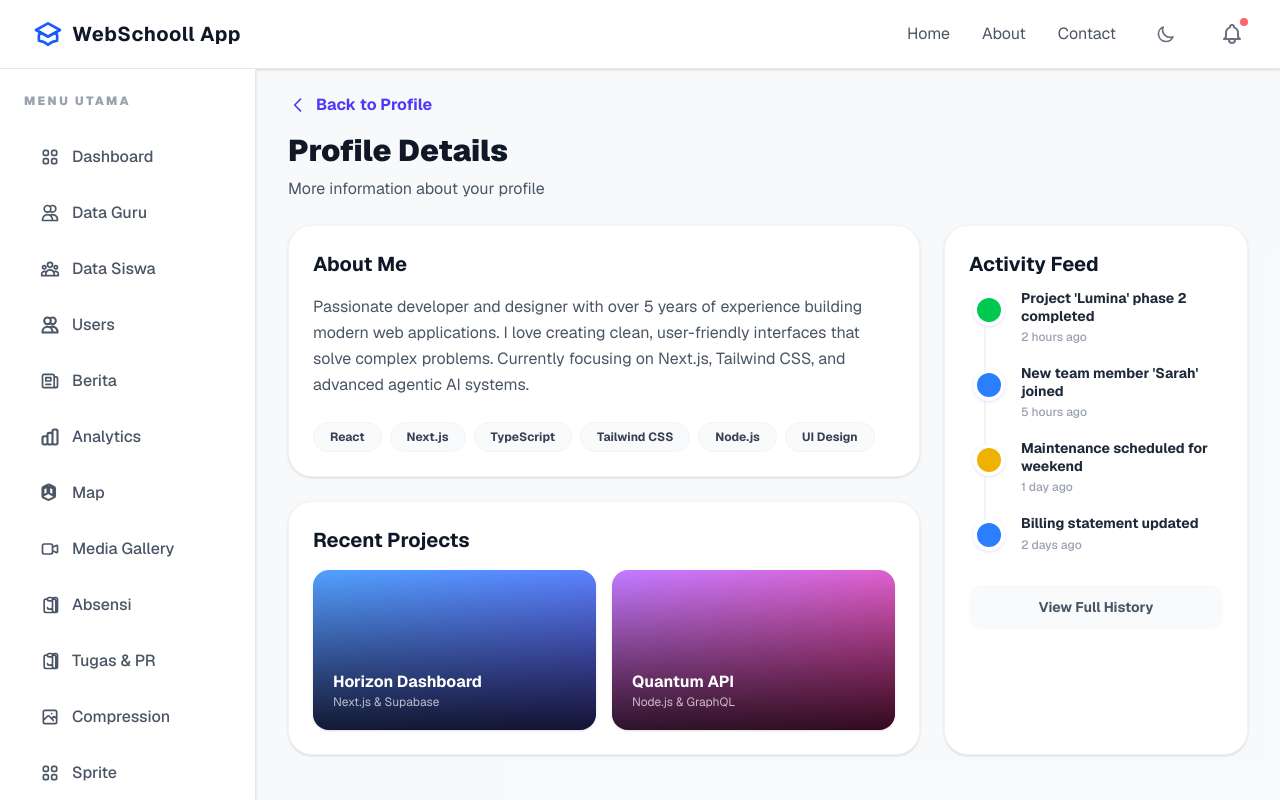
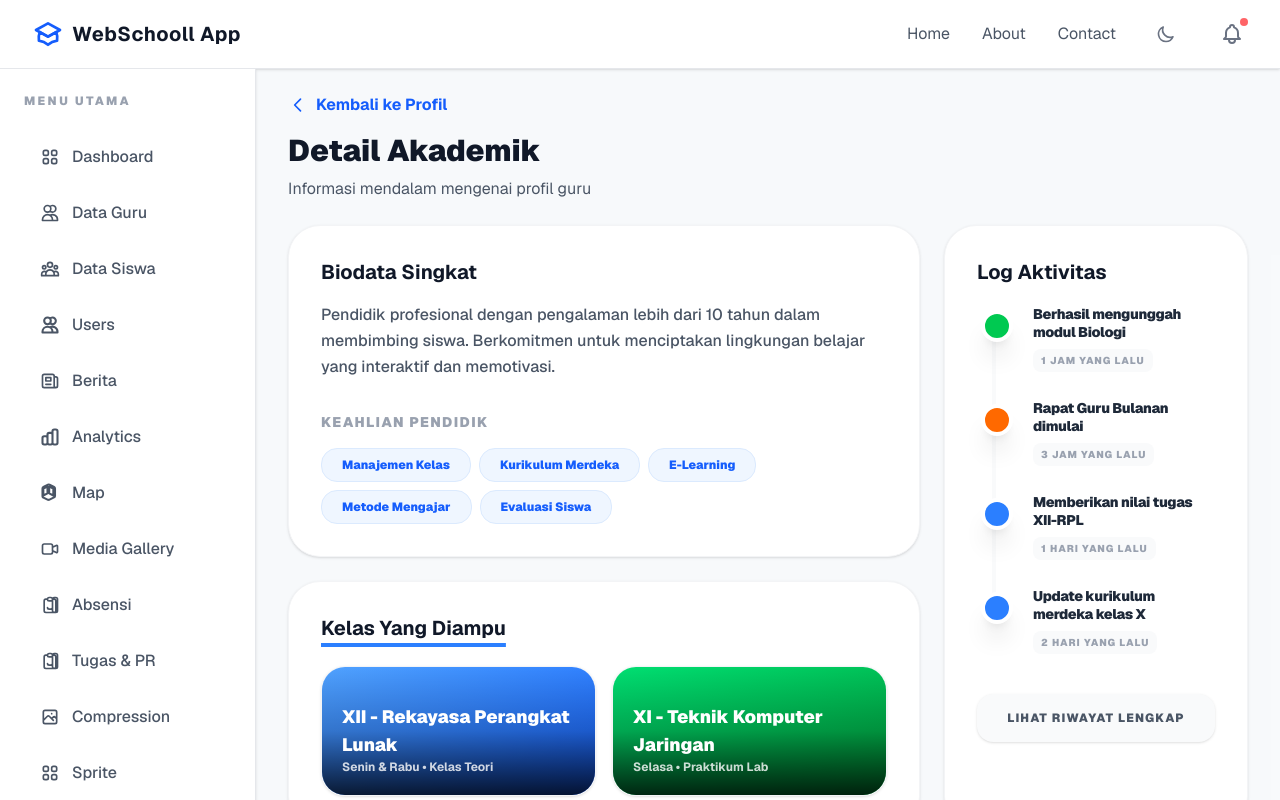
Before and after one commit to Upi03/webscholl-app.github, a Next.js app: page /profile-details in a window 1280 px wide. Shown: the top 800 px of the page. Built offline with nearby package versions, Linux system fonts and the light colour scheme.

Commit message:
feat: refactor profile to school context and Indonesian language

```diff
--- a/app/profile-details/page.tsx
+++ b/app/profile-details/page.tsx
@@ -6,7 +6,7 @@ import Sidebar from "../components/Sidebar";
 import Link from "next/link";
 
 export default function ProfileDetailsPage() {
-    const [userData, setUserData] = React.useState<{ username?: string; email?: string } | null>(null);
+    const [userData, setUserData] = React.useState<{ username?: string; email?: string; role?: string } | null>(null);
 
     React.useEffect(() => {
         const storedUser = localStorage.getItem("currentUser");
@@ -15,12 +15,24 @@ export default function ProfileDetailsPage() {
         }
     }, []);
 
-    const activities = [
-        { title: "Project 'Lumina' phase 2 completed", time: "2 hours ago", type: "success" },
-        { title: "New team member 'Sarah' joined", time: "5 hours ago", type: "info" },
-        { title: "Maintenance scheduled for weekend", time: "1 day ago", type: "warning" },
-        { title: "Billing statement updated", time: "2 days ago", type: "info" },
+    const isStudent = userData?.role === "student";
+
+    const activities = isStudent ? [
+        { title: "Mengumpulkan Tugas Matematika", time: "2 jam yang lalu", type: "success" },
+        { title: "Hadir tepat waktu di kelas Fisika", time: "5 jam yang lalu", type: "info" },
+        { title: "Jadwal Ujian Semester dirilis", time: "1 hari yang lalu", type: "warning" },
+        { title: "Menerima Feedback Guru Seni Budaya", time: "2 hari yang lalu", type: "info" },
+    ] : [
+        { title: "Berhasil mengunggah modul Biologi", time: "1 jam yang lalu", type: "success" },
+        { title: "Rapat Guru Bulanan dimulai", time: "3 jam yang lalu", type: "warning" },
+        { title: "Memberikan nilai tugas XII-RPL", time: "1 hari yang lalu", type: "info" },
+        { title: "Update kurikulum merdeka kelas X", time: "2 hari yang lalu", type: "info" },
     ];
+
+    const studentBio = "Seorang siswa yang bersemangat dalam belajar teknologi informasi dan desain kreatif. Fokus pada pengembangan diri untuk menjadi web developer profesional di masa depan.";
+    const teacherBio = "Pendidik profesional dengan pengalaman lebih dari 10 tahun dalam membimbing siswa. Berkomitmen untuk menciptakan lingkungan belajar yang interaktif dan memotivasi.";
+
+    const skills = isStudent ? ["Matematika", "Bahasa Inggris", "Desain Grafis", "Pemrograman", "Olahraga", "Seni"] : ["Manajemen Kelas", "Kurikulum Merdeka", "E-Learning", "Metode Mengajar", "Evaluasi Siswa"];
 
     return (
         <div className="min-h-screen flex flex-col bg-slate-50 dark:bg-gray-950 font-sans transition-colors duration-300">
@@ -31,47 +43,53 @@ export default function ProfileDetailsPage() {
                     <div className="max-w-6xl mx-auto px-4 sm:px-6 lg:px-8 pt-6 pb-6">
                         {/* Header */}
                         <div className="mb-6">
-                            <Link href="/profile" className="inline-flex items-center gap-2 text-indigo-600 dark:text-indigo-400 hover:text-indigo-700 dark:hover:text-indigo-300 font-bold mb-4">
+                            <Link href="/profile" className="inline-flex items-center gap-2 text-blue-600 dark:text-blue-400 hover:text-blue-700 dark:hover:text-blue-300 font-bold mb-4">
                                 <svg className="w-5 h-5" fill="none" stroke="currentColor" viewBox="0 0 24 24">
                                     <path strokeLinecap="round" strokeLinejoin="round" strokeWidth={2} d="M15 19l-7-7 7-7" />
                                 </svg>
-                                Back to Profile
+                                Kembali ke Profil
                             </Link>
-                            <h1 className="text-3xl font-black text-gray-900 dark:text-white">Profile Details</h1>
-                            <p className="text-gray-600 dark:text-gray-400 mt-2">More information about {userData?.username || "your profile"}</p>
+                            <h1 className="text-3xl font-black text-gray-900 dark:text-white">Detail Akademik</h1>
+                            <p className="text-gray-600 dark:text-gray-400 mt-2">Informasi mendalam mengenai profil {isStudent ? "siswa" : "guru"}</p>
                         </div>
 
                         <div className="grid grid-cols-1 lg:grid-cols-3 gap-6">
                             {/* Bio / About */}
                             <div className="lg:col-span-2 space-y-6">
-                                <div className="bg-white dark:bg-gray-900 p-6 rounded-3xl shadow-sm border border-gray-100 dark:border-gray-800">
-                                    <h3 className="text-xl font-bold text-gray-900 dark:text-white mb-4">About Me</h3>
-                                    <p className="text-gray-600 dark:text-gray-400 leading-relaxed">
-                                        Passionate developer and designer with over 5 years of experience building modern web applications.
-                                        I love creating clean, user-friendly interfaces that solve complex problems. Currently focusing
-                                        on Next.js, Tailwind CSS, and advanced agentic AI systems.
+                                <div className="bg-white dark:bg-gray-900 p-8 rounded-[2rem] shadow-sm border border-gray-100 dark:border-gray-800">
+                                    <h3 className="text-xl font-bold text-gray-900 dark:text-white mb-4">Biodata Singkat</h3>
+                                    <p className="text-gray-600 dark:text-gray-400 leading-relaxed font-medium">
+                                        {isStudent ? studentBio : teacherBio}
                                     </p>
-                                    <div className="mt-6 flex flex-wrap gap-2">
-                                        {["React", "Next.js", "TypeScript", "Tailwind CSS", "Node.js", "UI Design"].map((skill) => (
-                                            <span key={skill} className="px-4 py-1.5 bg-gray-50 dark:bg-gray-800 text-gray-700 dark:text-gray-300 rounded-full text-xs font-bold border border-gray-100 dark:border-gray-700">
-                                                {skill}
-                                            </span>
-                                        ))}
+                                    <div className="mt-8">
+                                        <h4 className="text-sm font-black text-gray-400 dark:text-gray-500 uppercase tracking-widest mb-4">{isStudent ? "Mata Pelajaran Favorit" : "Keahlian Pendidik"}</h4>
+                                        <div className="flex flex-wrap gap-2">
+                                            {skills.map((skill) => (
+                                                <span key={skill} className="px-5 py-2 bg-blue-50 dark:bg-blue-900/20 text-blue-600 dark:text-blue-400 rounded-2xl text-xs font-black border border-blue-100 dark:border-blue-800/50">
+                                                    {skill}
+                                                </span>
+                                            ))}
+                                        </div>
                                     </div>
                                 </div>
 
-                                <div className="bg-white dark:bg-gray-900 p-6 rounded-3xl shadow-sm border border-gray-100 dark:border-gray-800">
-                                    <h3 className="text-xl font-bold text-gray-900 dark:text-white mb-4">Recent Projects</h3>
+                                <div className="bg-white dark:bg-gray-900 p-8 rounded-[2rem] shadow-sm border border-gray-100 dark:border-gray-800">
+                                    <h3 className="text-xl font-bold text-gray-900 dark:text-white mb-6 underline decoration-blue-500 decoration-4 underline-offset-8">
+                                        {isStudent ? "Jadwal Kelas Besok" : "Kelas Yang Diampu"}
+                                    </h3>
                                     <div className="grid grid-cols-1 md:grid-cols-2 gap-4">
-                                        {[
-                                            { title: "Horizon Dashboard", tech: "Next.js & Supabase", img: "bg-gradient-to-br from-blue-400 to-indigo-500" },
-                                            { title: "Quantum API", tech: "Node.js & GraphQL", img: "bg-gradient-to-br from-purple-400 to-pink-500" },
-                                        ].map((project, i) => (
-                                            <div key={i} className="group relative rounded-2xl overflow-hidden cursor-pointer shadow-sm">
-                                                <div className={`h-40 w-full ${project.img} group-hover:scale-110 transition-transform duration-500`}></div>
-                                                <div className="absolute inset-0 bg-gradient-to-t from-black/80 to-transparent flex flex-col justify-end p-5">
-                                                    <h4 className="text-white font-bold">{project.title}</h4>
-                                                    <p className="text-white/70 text-xs">{project.tech}</p>
+                                        {(isStudent ? [
+                                            { title: "Matematika Arimatika", time: "07:30 - 09:00", instructor: "Pak Budi", color: "from-blue-400 to-blue-600" },
+                                            { title: "Bahasa Indonesia", time: "09:15 - 10:45", instructor: "Ibu Siti", color: "from-purple-400 to-purple-600" },
+                                        ] : [
+                                            { title: "XII - Rekayasa Perangkat Lunak", time: "Senin & Rabu", instructor: "Kelas Teori", color: "from-blue-400 to-blue-600" },
+                                            { title: "XI - Teknik Komputer Jaringan", time: "Selasa", instructor: "Praktikum Lab", color: "from-green-400 to-green-600" },
+                                        ]).map((item, i) => (
+                                            <div key={i} className="group relative rounded-3xl overflow-hidden cursor-pointer shadow-sm border border-gray-100 dark:border-gray-800">
+                                                <div className={`h-32 w-full bg-gradient-to-br ${item.color} group-hover:scale-110 transition-transform duration-500`}></div>
+                                                <div className="absolute inset-0 bg-gradient-to-t from-black/80 via-black/20 to-transparent flex flex-col justify-end p-5">
+                                                    <h4 className="text-white font-black text-lg">{item.title}</h4>
+                                                    <p className="text-white/80 text-xs font-bold">{item.time} • {item.instructor}</p>
                                                 </div>
                                             </div>
                                         ))}
@@ -81,25 +99,25 @@ export default function ProfileDetailsPage() {
 
                             {/* Activity Feed */}
                             <div className="space-y-6">
-                                <div className="bg-white dark:bg-gray-900 p-6 rounded-3xl shadow-sm border border-gray-100 dark:border-gray-800 h-full">
-                                    <h3 className="text-xl font-bold text-gray-900 dark:text-white mb-4">Activity Feed</h3>
-                                    <div className="space-y-6 relative">
-                                        <div className="absolute top-0 bottom-0 left-[15px] w-0.5 bg-gray-100 dark:bg-gray-800"></div>
+                                <div className="bg-white dark:bg-gray-900 p-8 rounded-[2rem] shadow-sm border border-gray-100 dark:border-gray-800 h-full">
+                                    <h3 className="text-xl font-bold text-gray-900 dark:text-white mb-6">Log Aktivitas</h3>
+                                    <div className="space-y-8 relative">
+                                        <div className="absolute top-0 bottom-0 left-[15px] w-1 bg-gray-50 dark:bg-gray-800 rounded-full"></div>
                                         {activities.map((activity, i) => (
-                                            <div key={i} className="relative flex gap-4 pl-1">
-                                                <div className={`w-8 h-8 rounded-full border-4 border-white dark:border-gray-900 z-10 flex items-center justify-center text-xs shadow-sm shadow-indigo-100 dark:shadow-none
+                                            <div key={i} className="relative flex gap-5 pl-1">
+                                                <div className={`w-8 h-8 rounded-full border-4 border-white dark:border-gray-900 z-10 flex items-center justify-center text-xs shadow-xl
                                                     ${activity.type === 'success' ? 'bg-green-500' :
-                                                        activity.type === 'warning' ? 'bg-yellow-500' : 'bg-blue-500'}`}>
+                                                        activity.type === 'warning' ? 'bg-orange-500' : 'bg-blue-500'}`}>
                                                 </div>
                                                 <div className="flex-1 -mt-1">
-                                                    <p className="text-sm font-bold text-gray-800 dark:text-gray-200 leading-tight">{activity.title}</p>
-                                                    <p className="text-xs text-gray-400 mt-1 font-medium">{activity.time}</p>
+                                                    <p className="text-sm font-black text-gray-800 dark:text-gray-200 leading-tight tracking-tight">{activity.title}</p>
+                                                    <p className="text-[10px] text-gray-400 mt-2 font-black uppercase tracking-widest bg-gray-50 dark:bg-gray-800/50 inline-block px-2 py-1 rounded-lg">{activity.time}</p>
                                                 </div>
                                             </div>
                                         ))}
                                     </div>
-                                    <button className="w-full mt-8 py-3 bg-slate-50 dark:bg-gray-800/50 hover:bg-slate-100 dark:hover:bg-gray-800 text-gray-600 dark:text-gray-400 rounded-xl text-sm font-bold transition-colors">
-                                        View Full History
+                                    <button className="w-full mt-10 py-4 bg-gray-50 dark:bg-gray-800/50 hover:bg-blue-50 dark:hover:bg-blue-900/20 text-gray-600 dark:text-gray-400 hover:text-blue-600 dark:hover:text-blue-400 rounded-2xl text-xs font-black uppercase tracking-widest transition-all shadow-sm">
+                                        Lihat Riwayat Lengkap
                                     </button>
                                 </div>
                             </div>
--- a/app/profile/page.tsx
+++ b/app/profile/page.tsx
@@ -6,7 +6,7 @@ import Sidebar from "../components/Sidebar";
 import Link from "next/link";
 
 export default function ProfilePage() {
-    const [userData, setUserData] = React.useState<{ username?: string; email?: string } | null>(null);
+    const [userData, setUserData] = React.useState<{ username?: string; email?: string; role?: string } | null>(null);
 
     React.useEffect(() => {
         const storedUser = localStorage.getItem("currentUser");
@@ -15,11 +15,18 @@ export default function ProfilePage() {
         }
     }, []);
 
-    const stats = [
-        { label: "Completed Projects", value: "24", icon: "🚀", color: "bg-blue-500" },
-        { label: "Hours Tracked", value: "1,280", icon: "⏱️", color: "bg-purple-500" },
-        { label: "Team Members", value: "12", icon: "👥", color: "bg-green-500" },
-        { label: "Client Satisfaction", value: "98%", icon: "⭐", color: "bg-yellow-500" },
+    const isStudent = userData?.role === "student";
+
+    const stats = isStudent ? [
+        { label: "Kehadiran", value: "95%", icon: "📅", color: "bg-blue-500" },
+        { label: "Tugas Masuk", value: "12", icon: "📚", color: "bg-green-500" },
+        { label: "Nilai Rerata", value: "88.5", icon: "⭐", color: "bg-yellow-500" },
+        { label: "Poin Kredit", value: "450", icon: "💎", color: "bg-purple-500" },
+    ] : [
+        { label: "Jam Mengajar", value: "32", icon: "⏱️", color: "bg-blue-500" },
+        { label: "Kelas Aktif", value: "4", icon: "🏫", color: "bg-purple-500" },
+        { label: "Materi Upload", value: "15", icon: "📄", color: "bg-green-500" },
+        { label: "Feedback Siswa", value: "4.9", icon: "🌟", color: "bg-yellow-500" },
     ];
 
     return (
@@ -30,11 +37,11 @@ export default function ProfilePage() {
                 <main className="flex-1 overflow-y-auto bg-slate-50/50 dark:bg-gray-950/50">
                     <div className="max-w-6xl mx-auto px-4 sm:px-6 lg:px-8 pt-2 pb-6">
                         {/* Profile Info Card */}
-                        <div className="bg-white/80 dark:bg-gray-900/80 backdrop-blur-xl rounded-3xl shadow-2xl shadow-indigo-200/50 dark:shadow-none border border-white dark:border-gray-800 p-4 md:p-6 mb-3 overflow-hidden relative">
+                        <div className="bg-white/80 dark:bg-gray-900/80 backdrop-blur-xl rounded-3xl shadow-2xl shadow-blue-200/50 dark:shadow-none border border-white dark:border-gray-800 p-4 md:p-6 mb-3 overflow-hidden relative">
                             <div className="absolute top-0 right-0 p-4">
                                 <Link
                                     href="/settings"
-                                    className="px-4 py-2 bg-indigo-600 hover:bg-indigo-700 text-white rounded-xl text-sm font-bold shadow-lg shadow-indigo-200 dark:shadow-none transition-all active:scale-95 flex items-center gap-2"
+                                    className="px-4 py-2 bg-blue-600 hover:bg-blue-700 text-white rounded-xl text-sm font-bold shadow-lg shadow-blue-200 dark:shadow-none transition-all active:scale-95 flex items-center gap-2"
                                 >
                                     <svg className="w-4 h-4" fill="none" stroke="currentColor" viewBox="0 0 24 24">
                                         <path strokeLinecap="round" strokeLinejoin="round" strokeWidth={2} d="M15.232 5.232l3.536 3.536m-2.036-5.036a2.5 2.5 0 113.536 3.536L6.5 21.036H3v-3.572L16.732 3.732z" />
@@ -45,16 +52,18 @@ export default function ProfilePage() {
 
                             <div className="flex flex-col md:flex-row gap-4 items-center md:items-end">
                                 <div className="relative">
-                                    <div className="w-20 h-20 md:w-24 md:h-24 rounded-2xl bg-gradient-to-tr from-indigo-500 to-purple-600 p-1 shadow-xl">
-                                        <div className="w-full h-full rounded-xl bg-white dark:bg-gray-800 flex items-center justify-center text-2xl md:text-3xl font-extrabold text-transparent bg-clip-text bg-gradient-to-tr from-indigo-600 to-purple-600">
+                                    <div className="w-20 h-20 md:w-24 md:h-24 rounded-2xl bg-gradient-to-tr from-blue-500 to-indigo-600 p-1 shadow-xl">
+                                        <div className="w-full h-full rounded-xl bg-white dark:bg-gray-800 flex items-center justify-center text-2xl md:text-3xl font-extrabold text-transparent bg-clip-text bg-gradient-to-tr from-blue-600 to-indigo-600">
                                             {userData?.username?.substring(0, 2).toUpperCase() || "US"}
                                         </div>
                                     </div>
                                     <div className="absolute -bottom-1 -right-1 bg-green-500 border-4 border-white dark:border-gray-900 w-6 h-6 rounded-full shadow-lg"></div>
                                 </div>
                                 <div className="text-center md:text-left flex-1">
-                                    <h2 className="text-2xl md:text-3xl font-black text-gray-900 dark:text-white mb-1 tracking-tight">{userData?.username || "User Account"}</h2>
-                                    <p className="text-indigo-600 dark:text-indigo-400 font-bold mb-2">Senior UI/UX Designer & Developer</p>
+                                    <h2 className="text-2xl md:text-3xl font-black text-gray-900 dark:text-white mb-1 tracking-tight">{userData?.username || "Akun Pengguna"}</h2>
+                                    <p className="text-blue-600 dark:text-blue-400 font-bold mb-2 uppercase tracking-wide">
+                                        {isStudent ? "Siswa SMK Negeri 1" : "Guru / Pengajar Sekolah"}
+                                    </p>
                                     <div className="flex flex-wrap justify-center md:justify-start gap-4 text-sm text-gray-500 dark:text-gray-400">
                                         <span className="flex items-center gap-1">
                                             <svg className="w-4 h-4" fill="none" stroke="currentColor" viewBox="0 0 24 24"><path strokeLinecap="round" strokeLinejoin="round" strokeWidth={2} d="M17.657 16.657L13.414 20.9a1.998 1.998 0 01-2.827 0l-4.244-4.243a8 8 0 1111.314 0z" /><path strokeLinecap="round" strokeLinejoin="round" strokeWidth={2} d="M15 11a3 3 0 11-6 0 3 3 0 016 0z" /></svg>
@@ -62,7 +71,7 @@ export default function ProfilePage() {
                                         </span>
                                         <span className="flex items-center gap-1">
                                             <svg className="w-4 h-4" fill="none" stroke="currentColor" viewBox="0 0 24 24"><path strokeLinecap="round" strokeLinejoin="round" strokeWidth={2} d="M8 7V3m8 4V3m-9 8h10M5 21h14a2 2 0 002-2V7a2 2 0 00-2-2H5a2 2 0 00-2 2v12a2 2 0 002 2z" /></svg>
-                                            Joined Jan 2024
+                                            Tahun Ajaran 2024/2025
                                         </span>
                                     </div>
                                 </div>
@@ -70,14 +79,14 @@ export default function ProfilePage() {
                         </div>
 
                         {/* Stats Grid */}
-                        <div className="grid grid-cols-4 gap-2 mb-2">
+                        <div className="grid grid-cols-2 md:grid-cols-4 gap-3 mb-4">
                             {stats.map((stat, i) => (
-                                <div key={i} className="bg-white dark:bg-gray-900 p-2 rounded-xl shadow-sm border border-gray-100 dark:border-gray-800 hover:shadow-lg transition-all duration-300">
-                                    <div className={`w-6 h-6 rounded-lg ${stat.color} bg-opacity-10 flex items-center justify-center text-sm mb-1`}>
+                                <div key={i} className="bg-white dark:bg-gray-900 p-4 rounded-3xl shadow-sm border border-gray-100 dark:border-gray-800 hover:shadow-xl transition-all duration-300">
+                                    <div className={`w-10 h-10 rounded-2xl ${stat.color} bg-opacity-10 flex items-center justify-center text-xl mb-3`}>
                                         {stat.icon}
                                     </div>
-                                    <p className="text-sm font-black text-gray-900 dark:text-white">{stat.value}</p>
-                                    <p className="text-[10px] font-bold text-gray-400 uppercase tracking-wide">{stat.label}</p>
+                                    <p className="text-2xl font-black text-gray-900 dark:text-white">{stat.value}</p>
+                                    <p className="text-xs font-bold text-gray-400 uppercase tracking-widest">{stat.label}</p>
                                 </div>
                             ))}
                         </div>
@@ -86,12 +95,12 @@ export default function ProfilePage() {
                         <div className="flex justify-center">
                             <Link
                                 href="/profile-details"
-                                className="px-8 py-3 bg-gradient-to-r from-indigo-600 to-purple-600 hover:from-indigo-700 hover:to-purple-700 text-white rounded-2xl font-bold shadow-lg shadow-indigo-200 dark:shadow-none transition-all active:scale-95 flex items-center gap-2"
+                                className="px-8 py-4 bg-gradient-to-r from-blue-600 to-indigo-600 hover:from-blue-700 hover:to-indigo-700 text-white rounded-2xl font-black shadow-xl shadow-blue-200 dark:shadow-none transition-all active:scale-95 flex items-center gap-3 tracking-wide"
                             >
                                 <svg className="w-5 h-5" fill="none" stroke="currentColor" viewBox="0 0 24 24">
-                                    <path strokeLinecap="round" strokeLinejoin="round" strokeWidth={2} d="M13 16h-1v-4h-1m1-4h.01M21 12a9 9 0 11-18 0 9 9 0 0118 0z" />
+                                    <path strokeLinecap="round" strokeLinejoin="round" strokeWidth={2.5} d="M13 16h-1v-4h-1m1-4h.01M21 12a9 9 0 11-18 0 9 9 0 0118 0z" />
                                 </svg>
-                                View Full Profile Details
+                                Lihat Detail Akademik Lengkap
                             </Link>
                         </div>
                     </div>
```
Also changed, not shown: 1 other file (tests, documents, lock files or other folders).
